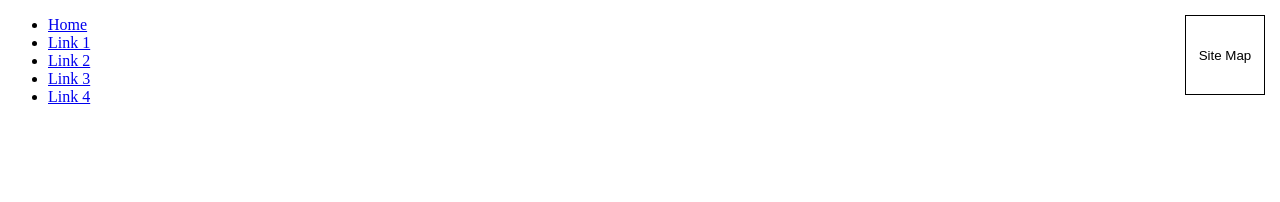
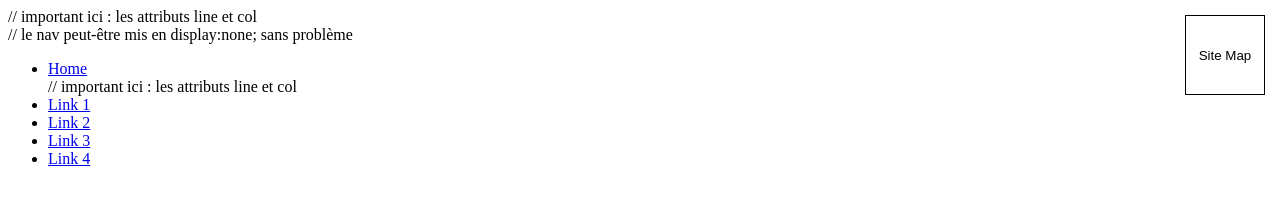
Before and after one commit to Jean-Simondon/GridNavWrapper, a plain HTML site: page index.html in a window 1280 px wide. Drawn offline with Linux system fonts and the light colour scheme.

Commit message:
typo et commentaire

```diff
--- a/index.html
+++ b/index.html
@@ -10,10 +10,10 @@
 
   <body>
 
-    <gridnav-wrapper col="7" line="7">
-        <nav>
+    <gridnav-wrapper col="7" line="7"> // important ici : les attributs line et col
+        <nav> // le nav peut-être mis en display:none; sans problème
             <ul>
-                <li line="3" col="3"><a href="/route1">Home</a></li>
+                <li line="3" col="3"><a href="/route1">Home</a></li> // important ici : les attributs line et col
                 <li line="2" col="2"><a href="/route2">Link 1</a></li>
                 <li line="2" col="4"><a href="/route3">Link 2</a></li>
                 <li line="4" col="2"><a href="/route4">Link 3</a></li>
@@ -22,6 +22,5 @@
         </nav>
     </gridnav-wrapper>
 
-
   </body>
 </html>
```
Also changed, not shown: 1 other file.
